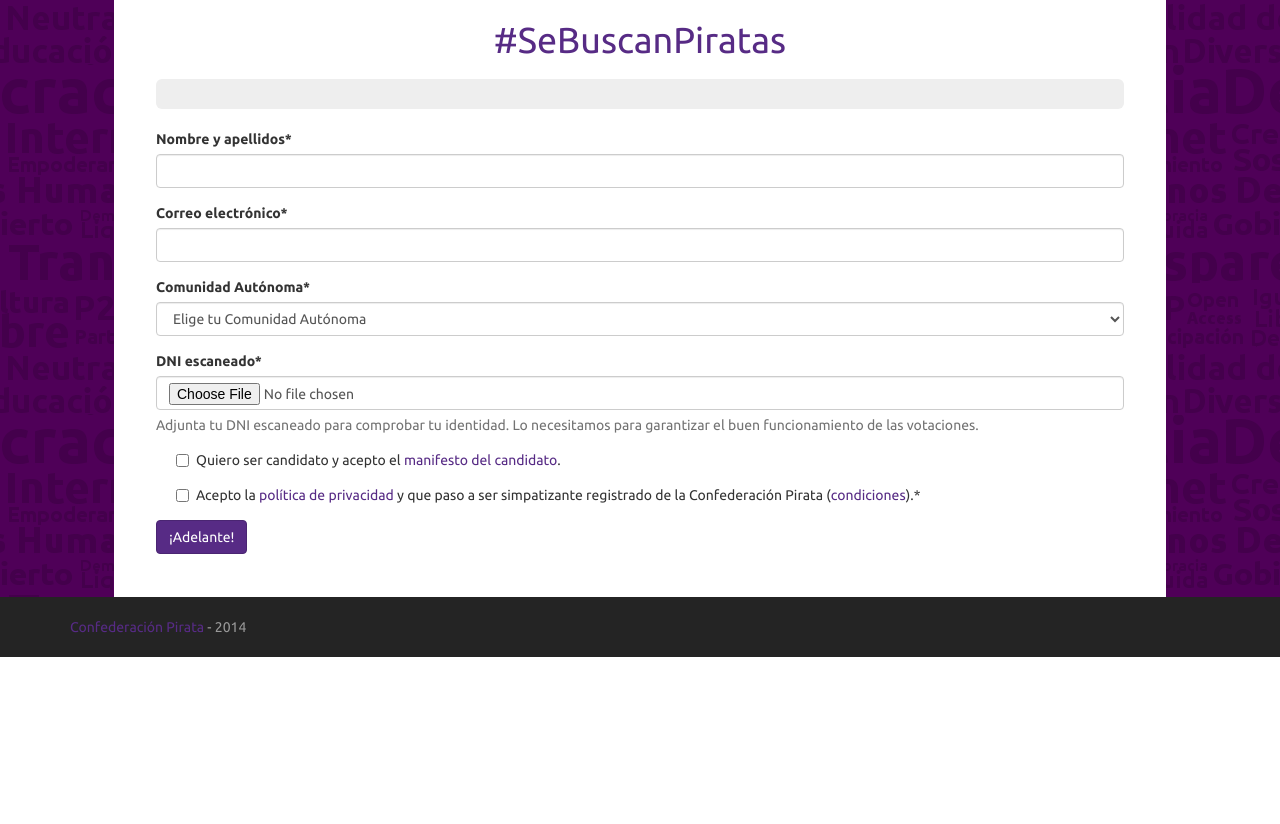
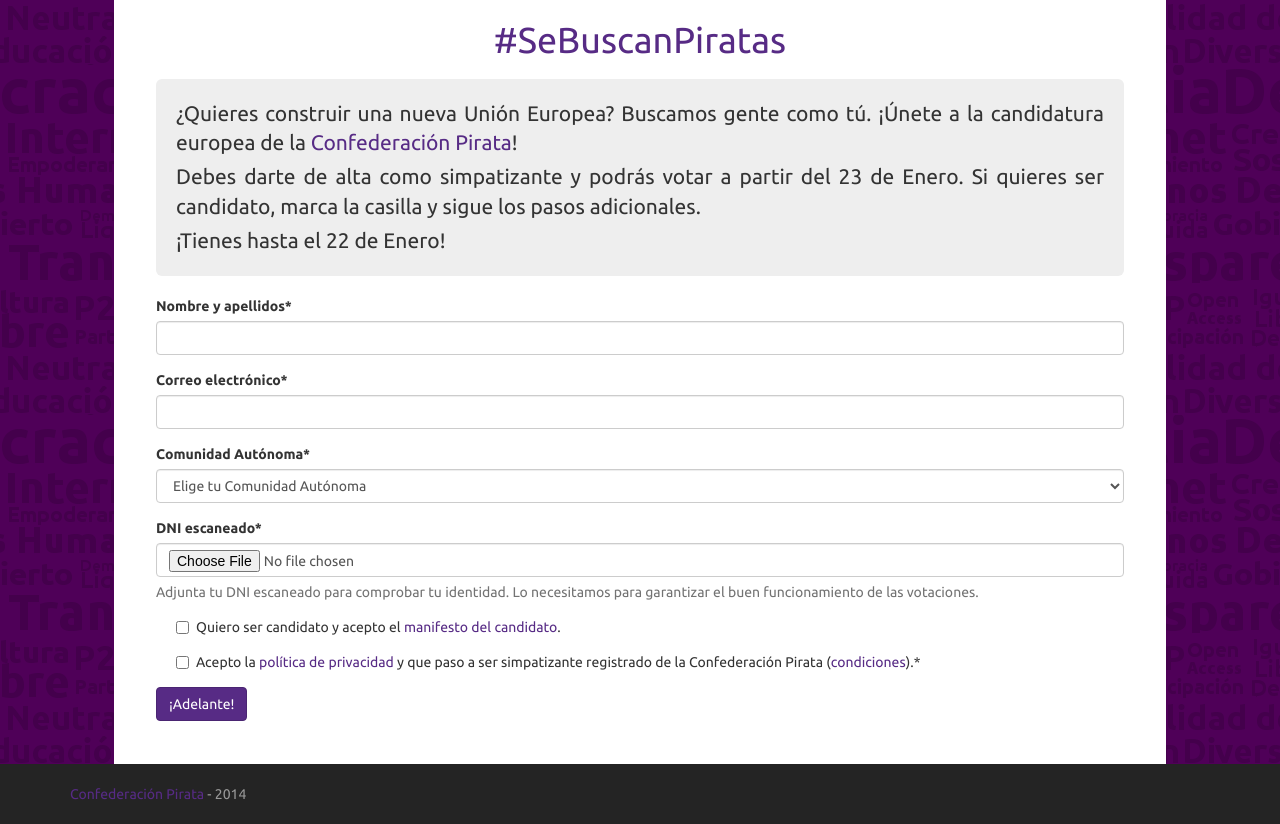
Before and after one commit to confederacion-pirata/bandera, a Django app: page / in a window 1280 px wide. Shown: the part 200-1024 px from the top of the page. Before the commit the page ends 857 px from the top, so only its background shows below. Run offline with Django 3.2, Linux system fonts and the light colour scheme; some libraries are stand-ins or nearby versions.

Commit message:
Refactoring front page.

```diff
--- a/meme/templates/index.html
+++ b/meme/templates/index.html
@@ -2,6 +2,11 @@
 {% load crispy_forms_tags %}
 
 {% block title %}#SeBuscanPiratas - Primarias abiertas Elecciones Europeas 2014 | Confederación Pirata{% endblock %}
+{% block hero %}
+<p>¿Quieres construir una nueva Unión Europea? Buscamos gente como tú. ¡Únete a la candidatura europea de la <a href="https://confederacionpirata.org">Confederación Pirata</a>!
+<p>Debes darte de alta como simpatizante y podrás votar a partir del 23 de Enero. Si quieres ser candidato, marca la casilla y sigue los pasos adicionales.</p>
+<p>¡Tienes hasta el 22 de Enero!</p>
+{% endblock %}
 {% block content %}
 {% crispy form %}
 {% endblock %}
```
